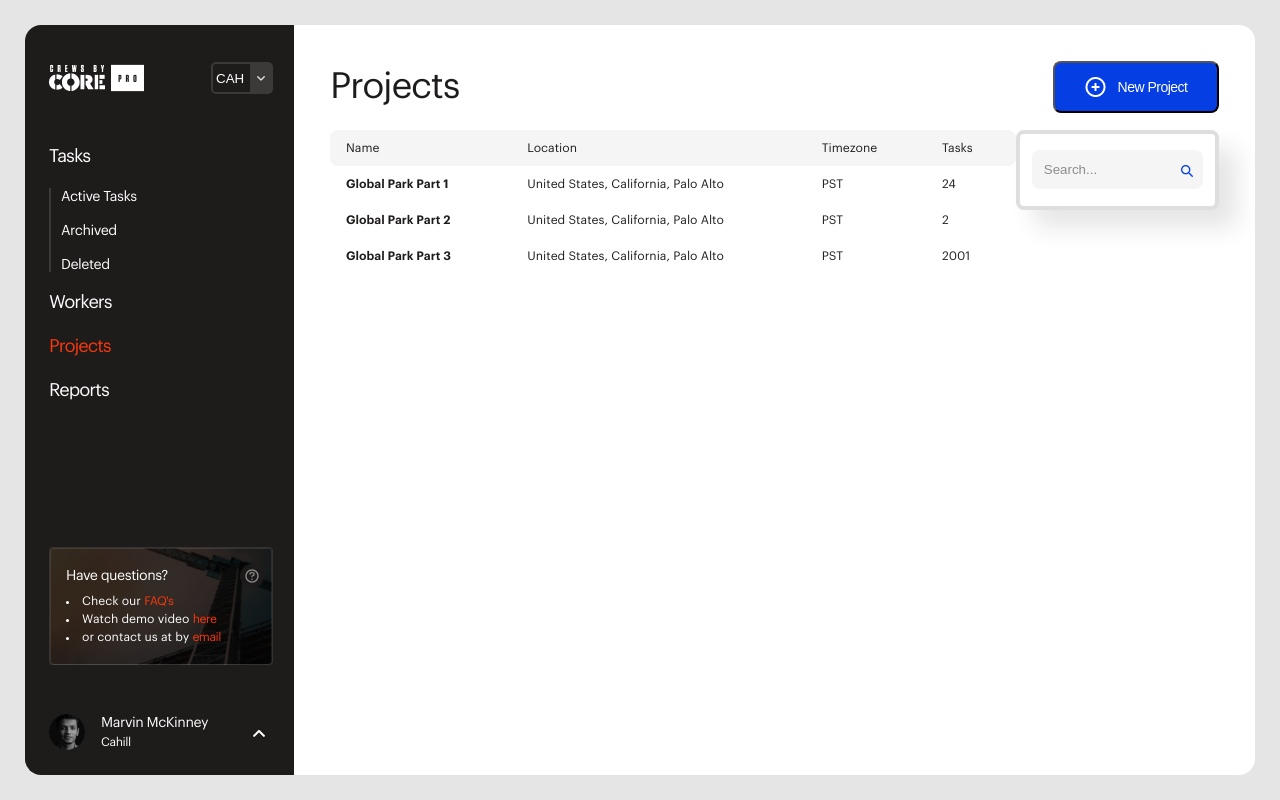
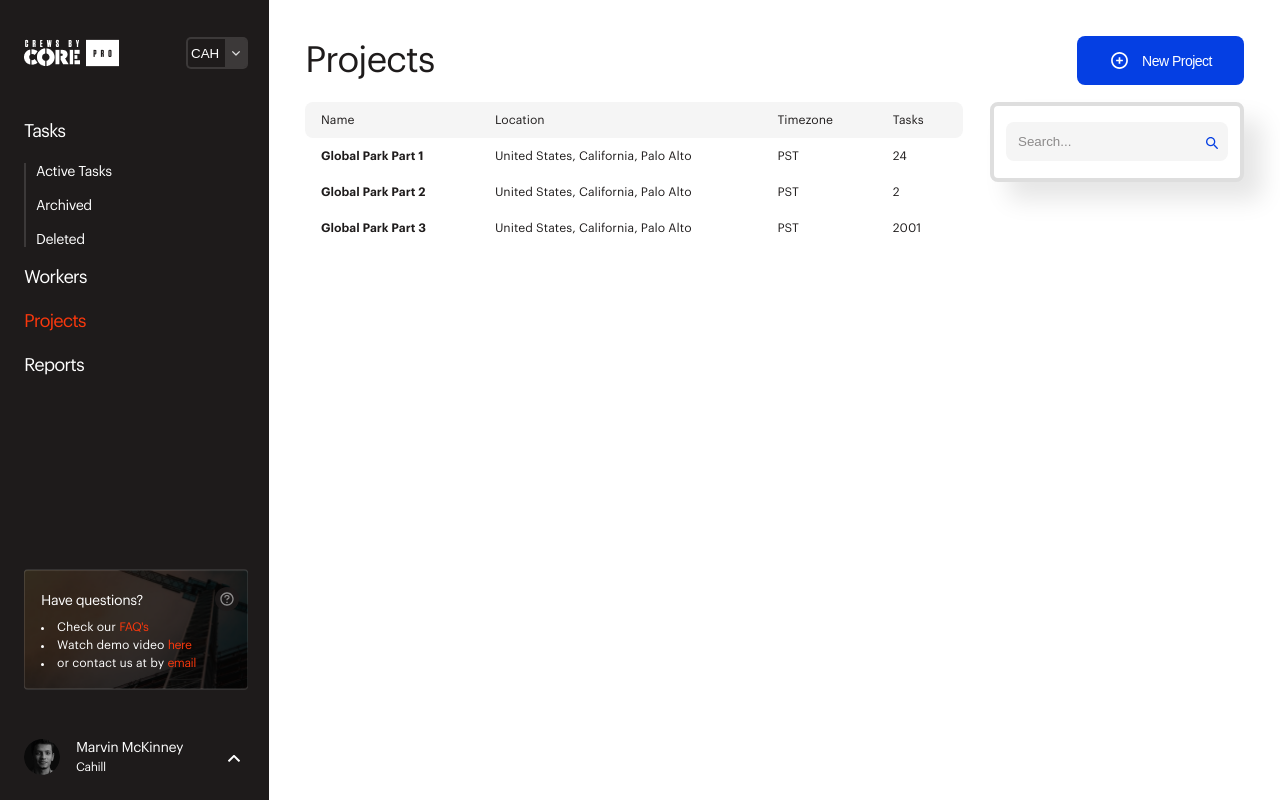
Before and after one commit to ser9gey/crews, a plain HTML site: page app/index.html in a window 1280 px wide. Drawn offline with Linux system fonts and the light colour scheme.

Commit message:
second commit

```diff
--- a/app/css/reset.css
+++ b/app/css/reset.css
@@ -57,7 +57,7 @@ a {
 }
 
 button {
-    cursor: pointer;
+    border: none;
     outline: transparent;
     padding: 0px;
 }
--- a/app/css/style.css
+++ b/app/css/style.css
@@ -1,45 +1,37 @@
 /*Main Styles*/
 .crews {
-    height: 100vh;
     display: flex;
-    justify-content: center;
-    align-items: center;
-    padding: 25px;
-}
-
-.crews__inner {
-    max-width: 1440px;
-    width: 100%;
-    max-height: 900px;
-    height: 100%;
-    display: flex;
-    border-radius: 16px;
-    overflow: hidden;
 }
 
 /*Left Side*/
-.left-side {
+.panel {
     display: flex;
     flex-direction: column;
     background-color: #1e1b1b;
     color: #fff;
-    max-width: 269px;
-    width: 100%;
+    min-width: 269px;
     padding: 37px 21px 24px 24px;
+    position: fixed;
+    top: 0;
+    left: 0;
+    bottom: 0;
 }
 
-.top {
+.panel__logo {
+    margin-bottom: 48px;
+}
+
+.logo {
     display: flex;
     justify-content: space-between;
     align-items: center;
-    margin-bottom: 48px;
 }
 
-.top-logo {
+.logo__link {
     width: 95px;
 }
 
-.top-logo__img {
+.logo__img {
     display: block;
     width: 100%;
     height: 28px;
@@ -76,7 +68,7 @@
 }
 
 .share-select::after {
-    content: url(../../../crews/app/images/crew/left-side/arrow-select.png);
+    content: url(../images/crew/sprite/arrow-down.svg);
     background-color: #3c3939;
     display: block;
     position: absolute;
@@ -89,7 +81,7 @@
     padding: 9px 7px;
 }
 
-.navigation {
+.panel__navigation {
     margin-bottom: auto;
 }
 
@@ -121,12 +113,14 @@
     letter-spacing: -0.5px;
 }
 
+.panel__questions {
+    margin-bottom: 48px;
+}
+
 .questions {
-    height: 118px;
     border: 1px solid rgba(255, 255, 255, 0.1);
     border-radius: 4px;
-    margin-bottom: 48px;
-    padding: 16px 8px 16px 16px;
+    padding: 17px 8px 17px 16px;
 }
 
 .questions__header {
@@ -139,6 +133,16 @@
 .questions__header-title {
     font-size: 14px;
     letter-spacing: -0.5px;
+}
+
+.questions__header-tooltip {
+    background-color: transparent;
+    cursor: pointer;
+}
+
+.questions__header-tooltip-icon {
+    width: 24px;
+    height: 24px;
 }
 
 .questions__box-item {
@@ -184,6 +188,10 @@
     letter-spacing: -0.5px;
 }
 
+.profile__user, .profile__user-name {
+    display: block;
+}
+
 .profile__user-surname {
     font-size: 12px;
     line-height: 18px;
@@ -195,13 +203,26 @@
     cursor: pointer;
 }
 
+.profile__arrow-icon {
+    width: 12px;
+    height: 7px;
+}
+
 /*Content*/
+.crews__content {
+    margin-left: 269px;
+}
+
 .content {
     background-color: #fff;
     color: #1e1b1b;
-    max-width: 1171px;
     width: 100%;
+    min-height: 100vh;
     padding: 36px;
+}
+
+.content__projects-header {
+    margin-bottom: 17px;
 }
 
 .projects-header {
@@ -209,7 +230,6 @@
     justify-content: space-between;
     align-items: center;
     min-height: 48px;
-    margin-bottom: 17px;
 }
 
 .projects-header__title {
@@ -224,14 +244,15 @@
     display: flex;
     align-items: center;
     justify-content: center;
-    min-width: 166px;
-    padding: 14px 29px 14px;
+    padding: 14px 32px 14px;
     font-size: 14px;
     letter-spacing: -0.5px;
 }
 
 .projects-header__btn-icon {
     margin-right: 12px;
+    width: 21px;
+    height: 21px;
 }
 
 .projects-content {
@@ -239,34 +260,41 @@
     justify-content: space-between;
 }
 
+.projects-content__table {
+    margin-right: 27px;
+}
+
 .table {
-    max-width: 818px;
+    flex-grow: 1;
+}
+
+.table-inner {
     width: 100%;
     font-size: 12px;
     text-align: left;
 }
 
-.table__header-cell {
+.table-inner__header-cell {
     background-color: #F5F5F5;
     padding: 12px 26px 12px 16px;
 }
 
-.table__header-cell--rounded-left {
+.table-inner__header-cell--rounded-left {
     border-top-left-radius: 8px;
     border-bottom-left-radius: 8px;
 }
 
-.table__header-cell--rounded-right {
+.table-inner__header-cell--rounded-right {
     border-top-right-radius: 8px;
     border-bottom-right-radius: 8px;
 }
 
-.table__body-cell {
+.table-inner__body-cell {
     background-color: #fff;
     padding: 12px 26px 12px 16px;
 }
 
-.table__body-cell--first {
+.table-inner__body-cell--first {
     font-weight: 600;
 }
 
@@ -279,6 +307,7 @@
     padding: 16px 12px;
     border: 4px solid #DEDEDE;
     height: 80px;
+    flex-shrink: 0;
 }
 
 .search__field {
@@ -292,7 +321,7 @@
 }
 
 .search::after {
-    content: url(../../../crews/app/images/crew/content/search.png);
+    content: url(../images/crew/sprite/search.svg);
     position: absolute;
     display: block;
     width: 12px;
--- a/app/index.html
+++ b/app/index.html
@@ -1,5 +1,6 @@
 <!DOCTYPE html>
 <html lang="en">
+
 <head>
     <meta charset="UTF-8">
     <meta http-equiv="X-UA-Compatible" content="IE=edge">
@@ -7,20 +8,41 @@
     <!--Fonts-->
     <link rel="stylesheet" href="fonts/graphik-lcg/stylesheet.css">
     <!--Reset CSS-->
-    <link rel="stylesheet" href="../../crews/app/css/reset.css">
+    <link rel="stylesheet" href="css/reset.css">
     <!--Styles CSS-->
-    <link rel="stylesheet" href="../../crews/app/css/style.css">
+    <link rel="stylesheet" href="css/style.css">
     <title>Crews</title>
 </head>
 
+<svg style="display: none" xmlns="http://www.w3.org/2000/svg">
+    <symbol id="arrow-up" viewBox="0 0 12 7">
+        <path
+            d="M5.28 0.22C5.42052 0.0793075 5.61116 0.000175052 5.81 0H6.19C6.38842 0.00230401 6.57828 0.081116 6.72001 0.22L11.85 5.36C11.9447 5.45388 11.9979 5.58168 11.9979 5.715C11.9979 5.84832 11.9447 5.97612 11.85 6.07L11.14 6.78C11.0478 6.87406 10.9217 6.92707 10.79 6.92707C10.6583 6.92707 10.5322 6.87406 10.44 6.78L6 2.33L1.56 6.78C1.46612 6.87466 1.33832 6.9279 1.205 6.9279C1.07169 6.9279 0.943888 6.87466 0.850005 6.78L0.150005 6.07C0.0553486 5.97612 0.00210571 5.84832 0.00210571 5.715C0.00210571 5.58168 0.0553486 5.45388 0.150005 5.36L5.28 0.22Z"
+            fill="white" />
+    </symbol>
+
+    <symbol id="tooltip" viewBox="0 0 24 24" fill="none" xmlns="http://www.w3.org/2000/svg">
+        <rect width="24" height="24" rx="12" fill="#1E1B1B" fill-opacity="0.9" />
+        <g opacity="0.5">
+            <path fill-rule="evenodd" clip-rule="evenodd"
+                d="M5.33334 12C5.33334 8.3181 8.31811 5.33333 12 5.33333C13.7681 5.33333 15.4638 6.03571 16.7141 7.28595C17.9643 8.53619 18.6667 10.2319 18.6667 12C18.6667 15.6819 15.6819 18.6667 12 18.6667C8.31811 18.6667 5.33334 15.6819 5.33334 12ZM6.66668 12C6.66668 14.9455 9.05449 17.3333 12 17.3333C13.4145 17.3333 14.7711 16.7714 15.7712 15.7712C16.7714 14.771 17.3333 13.4145 17.3333 12C17.3333 9.05448 14.9455 6.66666 12 6.66666C9.05449 6.66666 6.66668 9.05448 6.66668 12ZM11.6667 14.6667C11.4826 14.6667 11.3333 14.8159 11.3333 15V15.6667C11.3333 15.8508 11.4826 16 11.6667 16H12.3333C12.5174 16 12.6667 15.8508 12.6667 15.6667V15C12.6667 14.8159 12.5174 14.6667 12.3333 14.6667H11.6667ZM12.6667 8.07999C13.7271 8.07999 14.5867 8.93961 14.5867 9.99999L14.6333 10.3733C14.6277 11.204 14.0903 11.9375 13.3 12.1933L12.6667 12.4C12.6239 12.4032 12.5899 12.4372 12.5867 12.48V13C12.5867 13.1841 12.4374 13.3333 12.2533 13.3333H11.7467C11.5626 13.3333 11.4133 13.1841 11.4133 13V12.48C11.4148 11.9406 11.7612 11.4626 12.2733 11.2933L12.9067 11.0867C13.2105 10.9814 13.414 10.6949 13.4133 10.3733V9.99999C13.4133 9.58762 13.079 9.25333 12.6667 9.25333H11.3333C11.1353 9.25333 10.9454 9.33199 10.8054 9.47202C10.6653 9.61205 10.5867 9.80197 10.5867 9.99999V10.3333C10.5867 10.5174 10.4374 10.6667 10.2533 10.6667H9.74668C9.56258 10.6667 9.41334 10.5174 9.41334 10.3333V9.99999C9.41334 8.93961 10.273 8.07999 11.3333 8.07999H12.6667Z"
+                fill="white" />
+        </g>
+    </symbol>
+
+    <symbol id="plus" viewBox="0 0 25 24" fill="none" xmlns="http://www.w3.org/2000/svg">
+        <path fill-rule="evenodd" clip-rule="evenodd"
+            d="M12.5 2C6.97715 2 2.5 6.47715 2.5 12C2.5 17.5228 6.97715 22 12.5 22C18.0228 22 22.5 17.5228 22.5 12C22.5 9.34784 21.4464 6.8043 19.5711 4.92893C17.6957 3.05357 15.1522 2 12.5 2ZM12.5 20C8.08172 20 4.5 16.4183 4.5 12C4.5 7.58172 8.08172 4 12.5 4C16.9183 4 20.5 7.58172 20.5 12C20.5 14.1217 19.6571 16.1566 18.1569 17.6569C16.6566 19.1571 14.6217 20 12.5 20ZM13.5 11H16C16.2761 11 16.5 11.2239 16.5 11.5V12.5C16.5 12.7761 16.2761 13 16 13H13.5V15.5C13.5 15.7761 13.2761 16 13 16H12C11.7239 16 11.5 15.7761 11.5 15.5V13H9C8.72386 13 8.5 12.7761 8.5 12.5V11.5C8.5 11.2239 8.72386 11 9 11H11.5V8.5C11.5 8.22386 11.7239 8 12 8H13C13.2761 8 13.5 8.22386 13.5 8.5V11Z"
+            fill="white" />
+    </symbol>
+</svg>
+
 <body>
     <div class="crews">
-        <div class="crews__inner">
-            <div class="left-side">
-                <div class="top">
-                    <a class="top-logo" href="#">
-                        <img class="top-logo__img" src="../../crews/app/images/crew/left-side/logo.png" alt="logo">
-
+        <div class="panel">
+            <div class="panel__logo logo">
+                <a class="logo__link" href="#">
+                    <img class="logo__img" src="images/crew/left-side/logo.png" alt="logo">
                 </a>
                 <div class="share-select">
                     <select class="select">
@@ -29,7 +51,7 @@
                     </select>
                 </div>
             </div>
-                <nav class="navigation">
+            <nav class="panel__navigation navigation">
                 <ul class="navigation__list">
                     <li class="navigation__item">
                         <a class="navigation__link" href="#">Tasks</a>
@@ -56,10 +78,15 @@
                     </li>
                 </ul>
             </nav>
-                <div class="questions" style="background: url('../../crews/app/images/crew/left-side/questions.png')no-repeat top center / cover">
+            <div class="panel__questions questions"
+                style="background: url('images/crew/left-side/questions.png')no-repeat top center / cover">
                 <div class="questions__header">
                     <h3 class="questions__header-title">Have questions?</h3>
-                        <img class="questions__header-tooltip-icon" src="../../crews/app/images/crew/left-side/tooltip-icon.png" alt="tooltip-icon">
+                    <button class="questions__header-tooltip">
+                        <svg class="questions__header-tooltip-icon">
+                            <use xlink:href="#tooltip"></use>
+                        </svg>
+                    </button>
                 </div>
                 <div class="questions__box">
                     <ul class="questions__box-inner">
@@ -80,63 +107,68 @@
             </div>
             <div class="profile">
                 <div class="profile__logo">
-                        <img class="profile__ava" src="../../crews/app/images/crew/left-side/ava.png" alt="ava">
+                    <img class="profile__ava" src="images/crew/left-side/ava.png" alt="ava">
                 </div>
                 <div class="profile__user">
-                        <p class="profile__user-name">Marvin McKinney</p>
-                        <p class="profile__user-surname">Cahill</p>
+                    <span class="profile__user-name">Marvin McKinney</span>
+                    <span class="profile__user-surname">Cahill</span>
                 </div>
                 <div class="profile__arrow">
-                        <img class="profile__arrow-icon" src="../../crews/app/images/crew/left-side/arrow-profile.png" alt="arrow"></img>
+                    <svg class="profile__arrow-icon">
+                        <use xlink:href="#arrow-up"></use>
+                    </svg>
                 </div>
             </div>
         </div>
-            <div class="content">
-                <div class="projects-header">
+        <div class="crews__content content">
+            <div class="content__projects-header projects-header">
                 <h1 class="projects-header__title">Projects</h1>
                 <button class="projects-header__btn">
-                        <img class="projects-header__btn-icon" src="../../crews/app/images/crew/content/plus.png" alt="plus">
+                    <svg class="projects-header__btn-icon">
+                        <use xlink:href="#plus"></use>
+                    </svg>
                     <p class="projects-header__btn-text">New Project</p>
                 </button>
             </div>
             <div class="projects-content">
-                    <table class="table">
-                        <thead class="table__header">
-                            <tr class="table__header-tr">
-                                <th class="table__header-cell table__header-cell--rounded-left">Name</th>
-                                <th class="table__header-cell">Location</th>
-                                <th class="table__header-cell">Timezone</th>
-                                <th class="table__header-cell table__header-cell--rounded-right">Tasks</th>
+                <div class="projects-content__table table">
+                    <table class="table__inner table-inner">
+                        <thead class="table-inner__header">
+                            <tr class="table-inner__header-tr">
+                                <th class="table-inner__header-cell table-inner__header-cell--rounded-left">Name</th>
+                                <th class="table-inner__header-cell">Location</th>
+                                <th class="table-inner__header-cell">Timezone</th>
+                                <th class="table-inner__header-cell table-inner__header-cell--rounded-right">Tasks</th>
                             </tr>
                         </thead>
-                        <tbody class="table__body">
-                            <tr class="table__body-tr">
-                                <td class="table__body-cell table__body-cell--first">Global Park Part 1</td>
-                                <td class="table__body-cell">United States, California, Palo Alto</td>
-                                <td class="table__body-cell">PST</td>
-                                <td class="table__body-cell">24</td>
+                        <tbody class="table-inner__body">
+                            <tr class="table-inner__body-tr">
+                                <td class="table-inner__body-cell table-inner__body-cell--first">Global Park Part 1</td>
+                                <td class="table-inner__body-cell">United States, California, Palo Alto</td>
+                                <td class="table-inner__body-cell">PST</td>
+                                <td class="table-inner__body-cell">24</td>
                             </tr>
-                            <tr class="table__body-tr">
-                                <td class="table__body-cell table__body-cell--first">Global Park Part 2</td>
-                                <td class="table__body-cell">United States, California, Palo Alto</td>
-                                <td class="table__body-cell">PST</td>
-                                <td class="table__body-cell">2</td>
+                            <tr class="table-inner__body-tr">
+                                <td class="table-inner__body-cell table-inner__body-cell--first">Global Park Part 2</td>
+                                <td class="table-inner__body-cell">United States, California, Palo Alto</td>
+                                <td class="table-inner__body-cell">PST</td>
+                                <td class="table-inner__body-cell">2</td>
                             </tr>
-                            <tr class="table__body-tr">
-                                <td class="table__body-cell table__body-cell--first">Global Park Part 3</td>
-                                <td class="table__body-cell">United States, California, Palo Alto</td>
-                                <td class="table__body-cell">PST</td>
-                                <td class="table__body-cell">2001</td>
+                            <tr class="table-inner__body-tr">
+                                <td class="table-inner__body-cell table-inner__body-cell--first">Global Park Part 3</td>
+                                <td class="table-inner__body-cell">United States, California, Palo Alto</td>
+                                <td class="table-inner__body-cell">PST</td>
+                                <td class="table-inner__body-cell">2001</td>
                             </tr>
                         </tbody>
                     </table>
+                </div>
                 <form class="search">
                     <input class="search__field" type="text" placeholder="Search...">
                 </form>
             </div>
         </div>
     </div>
-    </div>
 </body>
 
 </html>
```
Also changed, not shown: app/images/$_62.jpg (deleted), app/images/10a9391c-2851-4163-9a21-5e8688787bbb_1569527631963.jpg (deleted), app/images/crew/content/plus.png (deleted), app/images/crew/content/search.png (deleted), app/images/crew/left-side/arrow-profile.png (deleted), app/images/crew/left-side/arrow-select.png (deleted), app/images/crew/left-side/tooltip-icon.png (deleted), app/images/crew/sprite/arrow-down.svg (added), app/images/crew/sprite/search.svg (added), app/images/crew/sprite/sprite.svg (added). Lines whose indentation alone changed are shown as unchanged.
